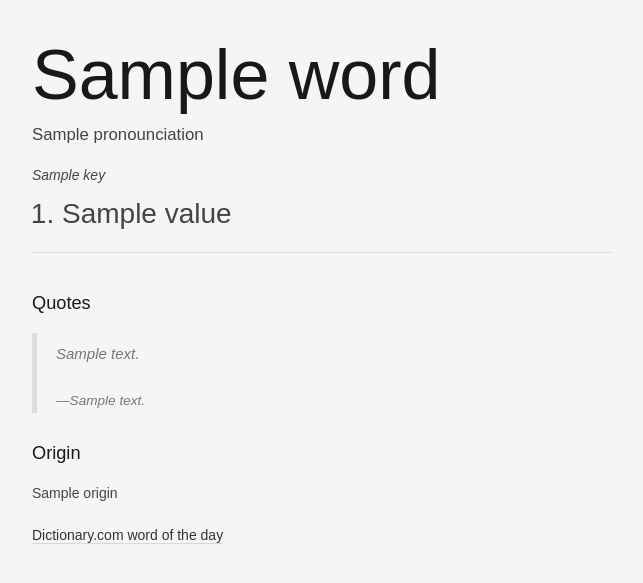
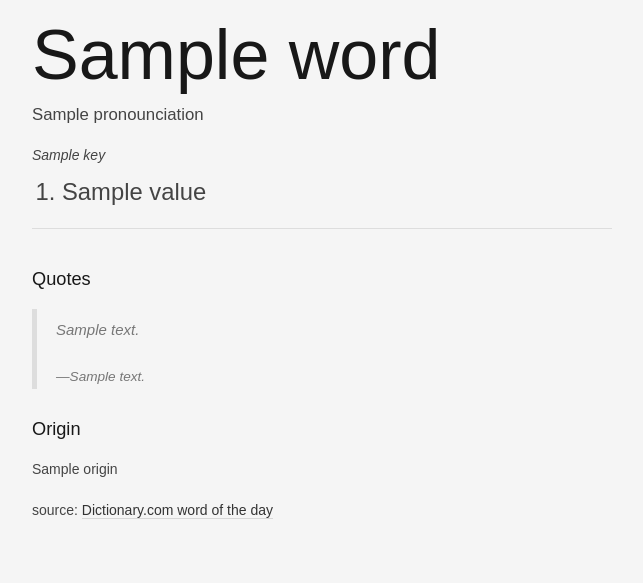
Before and after one commit to GaryHomewood/wotd-redux, a Flask app: template templates/index.html in a window 1280 px wide. Shown: the top 583 px of the page, without its empty margins (318-961 px from the left). Run offline with Flask 2, Linux system fonts and the light colour scheme; the template is opened without the code that fills it: most values are stand-ins (such as "Sample title", 1, 10 or a date in 2020); parts of the project's set-up code (start-up, migrations or seed data) failed here and were passed over; some web fonts are replaced.

Commit message:
markup change for source and chrome fullscreen

```diff
--- a/static/stylesheets/layout.css
+++ b/static/stylesheets/layout.css
@@ -17,9 +17,9 @@
 ================================================== */
 body {padding-bottom: 100px;background-color: #f5f5f5}
 h1, h2, p, li, small, a {font-family: 'Droid Sans', sans-serif; font-weight:normal;}
-h1 {font-size: 5em;padding-top: 50px;}
+h1 {font-size: 5em;padding-top: 30px;}
 h2 {font-size: 1.3em;}
-li {font-size: 2em; line-height: 1.3;}
+li {font-size: 1.7em; line-height: 1.35;}
 blockquote p {font-size: 15px;}
 p.pronounciation {font-size: 1.2em;padding-top: 10px;}
 p.wordtype {font-style: italic;margin-bottom: 10px;}
--- a/templates/index.html
+++ b/templates/index.html
@@ -1,9 +1,10 @@
-<!DOCTYPE html>
+<!doctype html>
 <html lang="en">
 <head>
     <meta charset="utf-8">
     <meta name="viewport" content="width=device-width, initial-scale=1.0">
-    <title>Word</title>
+    <meta name="mobile-web-app-capable" content="yes">
+    <title>Word of the day</title>
     <link rel="stylesheet" href="{{ url_for('static', filename='stylesheets/base.css') }}">
     <link rel="stylesheet" href="{{ url_for('static', filename='stylesheets/skeleton.css') }}">
     <link rel="stylesheet" href="{{ url_for('static', filename='stylesheets/layout.css') }}">
@@ -38,7 +39,7 @@
             <h2>Origin</h2>
             <p>{{ origin }}</p>
 
-            <a href="http://dictionary.reference.com/wordoftheday">Dictionary.com word of the day</a>
+            <p>source: <a href="http://dictionary.reference.com/wordoftheday">Dictionary.com word of the day</a></p>
         </div>
     </div>
 </body>
```
